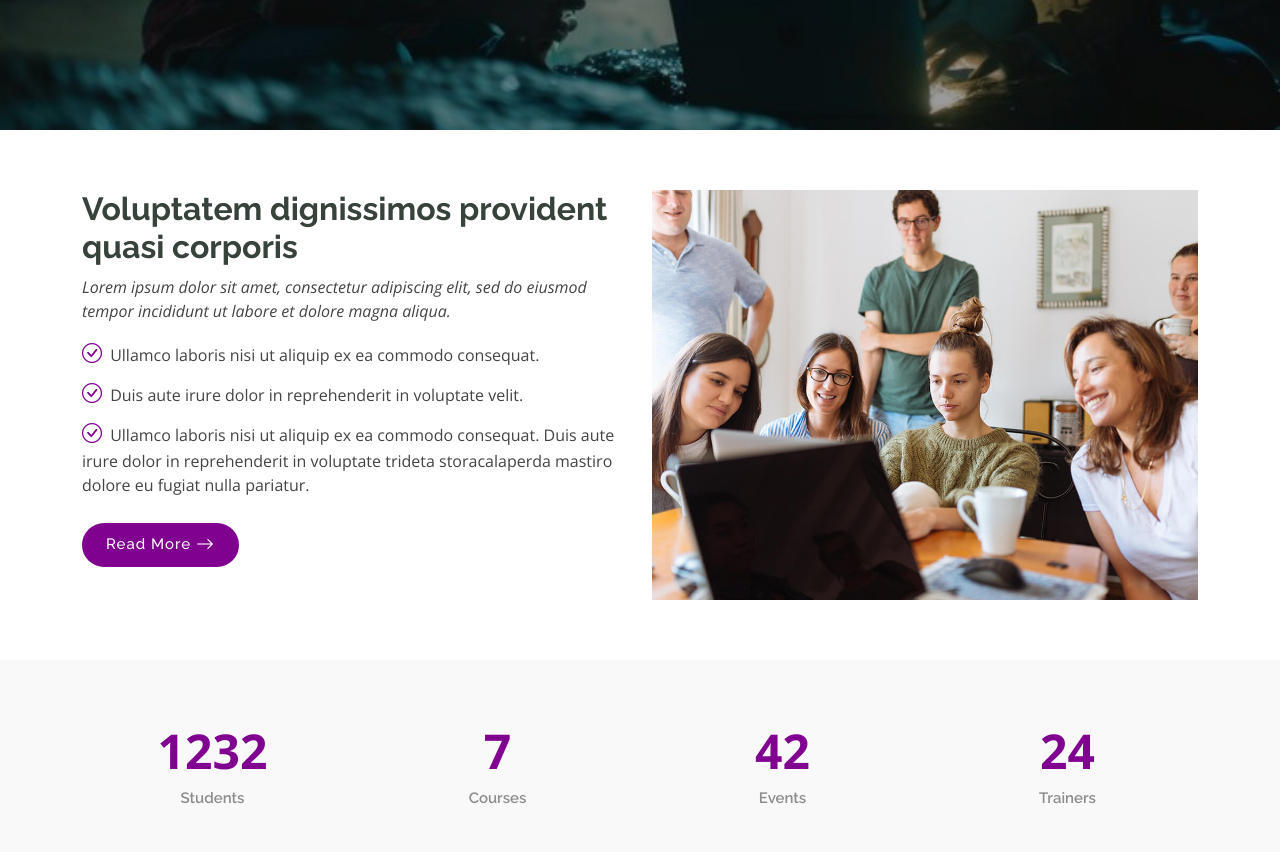
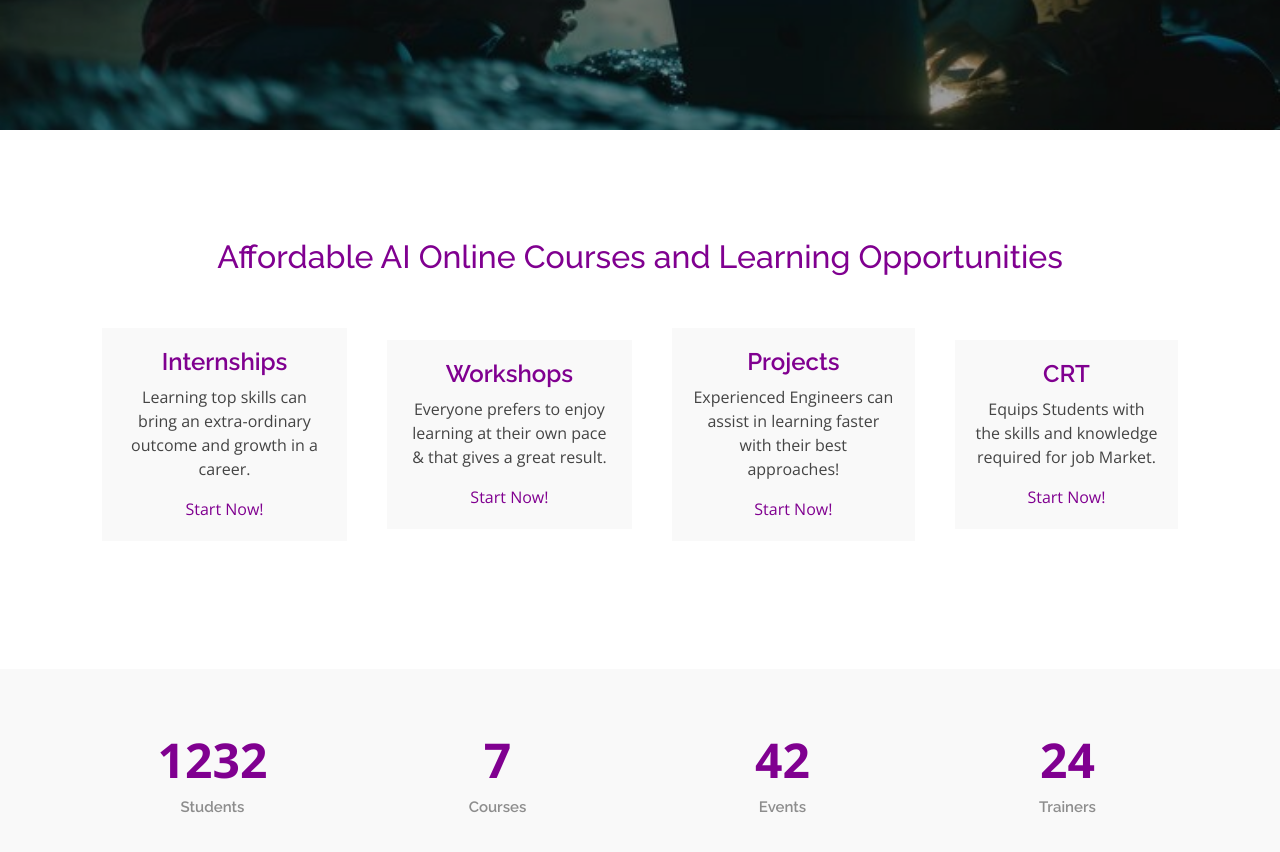
Before and after one commit to TarunReddy5100/Data-Teach, a plain HTML site: page index.html in a window 1280 px wide. Shown: the part 600-1452 px from the top of the page. Drawn offline with nearby package versions, Linux system fonts and the light colour scheme.

Commit message:
about section

```diff
--- a/assets/css/main.css
+++ b/assets/css/main.css
@@ -1907,3 +1907,18 @@ section,
     height: 66vh;
   }
 }
+
+.about-section-heading{
+  color: var(--accent-color);
+}
+
+.about-section-card{
+  background-color: #F9F9F9;
+  padding: 20px;
+  margin: 20px;
+}
+
+.about-section-card-heading{
+  color: var(--accent-color);
+  font-weight: 600;
+}
--- a/index.html
+++ b/index.html
@@ -86,28 +86,40 @@
     </section><!-- /Hero Section -->
 
     <!-- About Section -->
-    <section id="about" class="about section">
+    <section id="about" class="about section my-5">
 
       <div class="container">
 
         <div class="row gy-4">
 
-          <div class="col-lg-6 order-1 order-lg-2" data-aos="fade-up" data-aos-delay="100">
-            <img src="assets/img/about.jpg" class="img-fluid" alt="">
-          </div>
+          <h2 class="about-section-heading text-center">Affordable AI Online Courses and Learning Opportunities</h2>
 
-          <div class="col-lg-6 order-2 order-lg-1 content" data-aos="fade-up" data-aos-delay="200">
-            <h3>Voluptatem dignissimos provident quasi corporis</h3>
-            <p class="fst-italic">
-              Lorem ipsum dolor sit amet, consectetur adipiscing elit, sed do eiusmod tempor incididunt ut labore et dolore
-              magna aliqua.
-            </p>
-            <ul>
-              <li><i class="bi bi-check-circle"></i> <span>Ullamco laboris nisi ut aliquip ex ea commodo consequat.</span></li>
-              <li><i class="bi bi-check-circle"></i> <span>Duis aute irure dolor in reprehenderit in voluptate velit.</span></li>
-              <li><i class="bi bi-check-circle"></i> <span>Ullamco laboris nisi ut aliquip ex ea commodo consequat. Duis aute irure dolor in reprehenderit in voluptate trideta storacalaperda mastiro dolore eu fugiat nulla pariatur.</span></li>
-            </ul>
-            <a href="#" class="read-more"><span>Read More</span><i class="bi bi-arrow-right"></i></a>
+          <div class="d-flex  justify-content-between align-items-center">
+
+            <div class="about-section-card text-center">
+              <h4 class="about-section-card-heading">Internships</h4>
+              <p>Learning top skills can bring an extra-ordinary outcome and growth  in a career.</p>
+              <a href="#">Start Now!</a>
+            </div>
+
+            <div class="about-section-card text-center">
+              <h4 class="about-section-card-heading">Workshops</h4>
+              <p>Everyone prefers to enjoy learning at their own pace & that gives a great result.</p>
+              <a href="#">Start Now!</a>
+            </div>
+
+            <div class="about-section-card text-center">
+              <h4 class="about-section-card-heading">Projects</h4>
+              <p>Experienced Engineers can assist in learning faster with their best approaches!</p>
+              <a href="#">Start Now!</a>
+            </div>
+
+            <div class="about-section-card text-center">
+              <h4 class="about-section-card-heading">CRT</h4>
+              <p>Equips Students with the skills and knowledge required for job Market.</p>
+              <a href="#">Start Now!</a>
+            </div>
+
           </div>
 
         </div>
```
